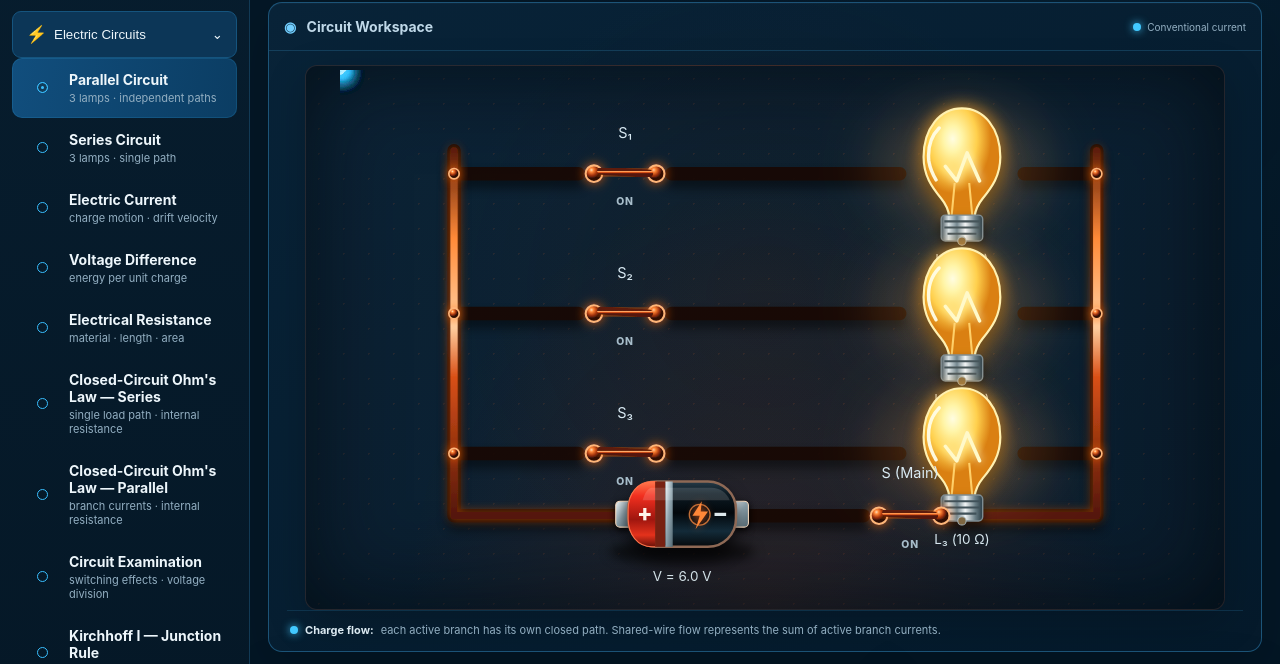
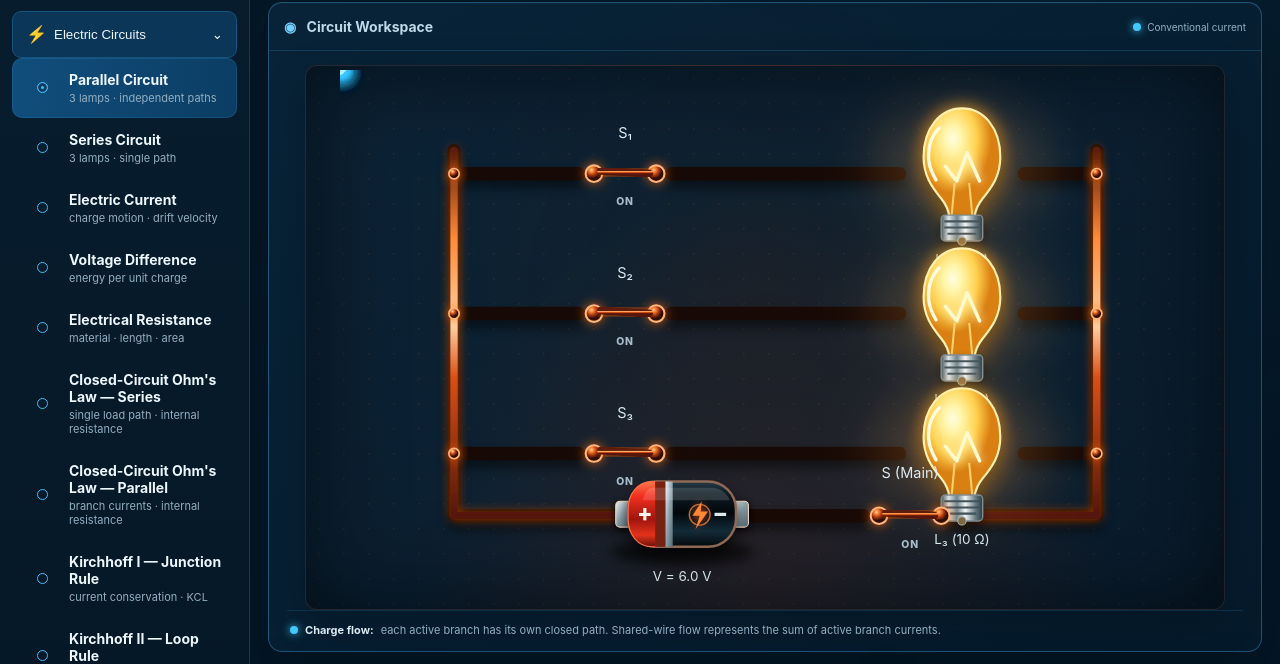
Before and after one commit to ahmedinphysics/-ahmed-adel-physics-lab, a plain HTML site: page index.html in a window 1280 px wide. Shown: the part 92-756 px from the top of the page. Drawn offline with Linux system fonts and the light colour scheme.

Commit message:
Add files via upload

```diff
--- a/index.html
+++ b/index.html
@@ -21,7 +21,6 @@
           <a class="nav-item" href="resistance.html"><span class="radio-dot"></span><span><b>Electrical Resistance</b><small>material · length · area</small></span></a>
           <a class="nav-item" href="closed-circuit-ohm-series.html"><span class="radio-dot"></span><span><b>Closed-Circuit Ohm's Law — Series</b><small>single load path · internal resistance</small></span></a>
           <a class="nav-item" href="closed-circuit-ohm-parallel.html"><span class="radio-dot"></span><span><b>Closed-Circuit Ohm's Law — Parallel</b><small>branch currents · internal resistance</small></span></a>
-          <a class="nav-item" href="circuit-examination.html"><span class="radio-dot"></span><span><b>Circuit Examination</b><small>switching effects · voltage division</small></span></a>
           <a class="nav-item" href="kirchhoff-current-law.html"><span class="radio-dot"></span><span><b>Kirchhoff I — Junction Rule</b><small>current conservation · KCL</small></span></a>
           <a class="nav-item" href="kirchhoff-voltage-law.html"><span class="radio-dot"></span><span><b>Kirchhoff II — Loop Rule</b><small>voltage conservation · KVL</small></span></a>
           <a class="nav-item" href="kirchhoff-two-loop.html"><span class="radio-dot"></span><span><b>Kirchhoff III — Two-Loop Network</b><small>KCL + KVL · two sources</small></span></a>
```
